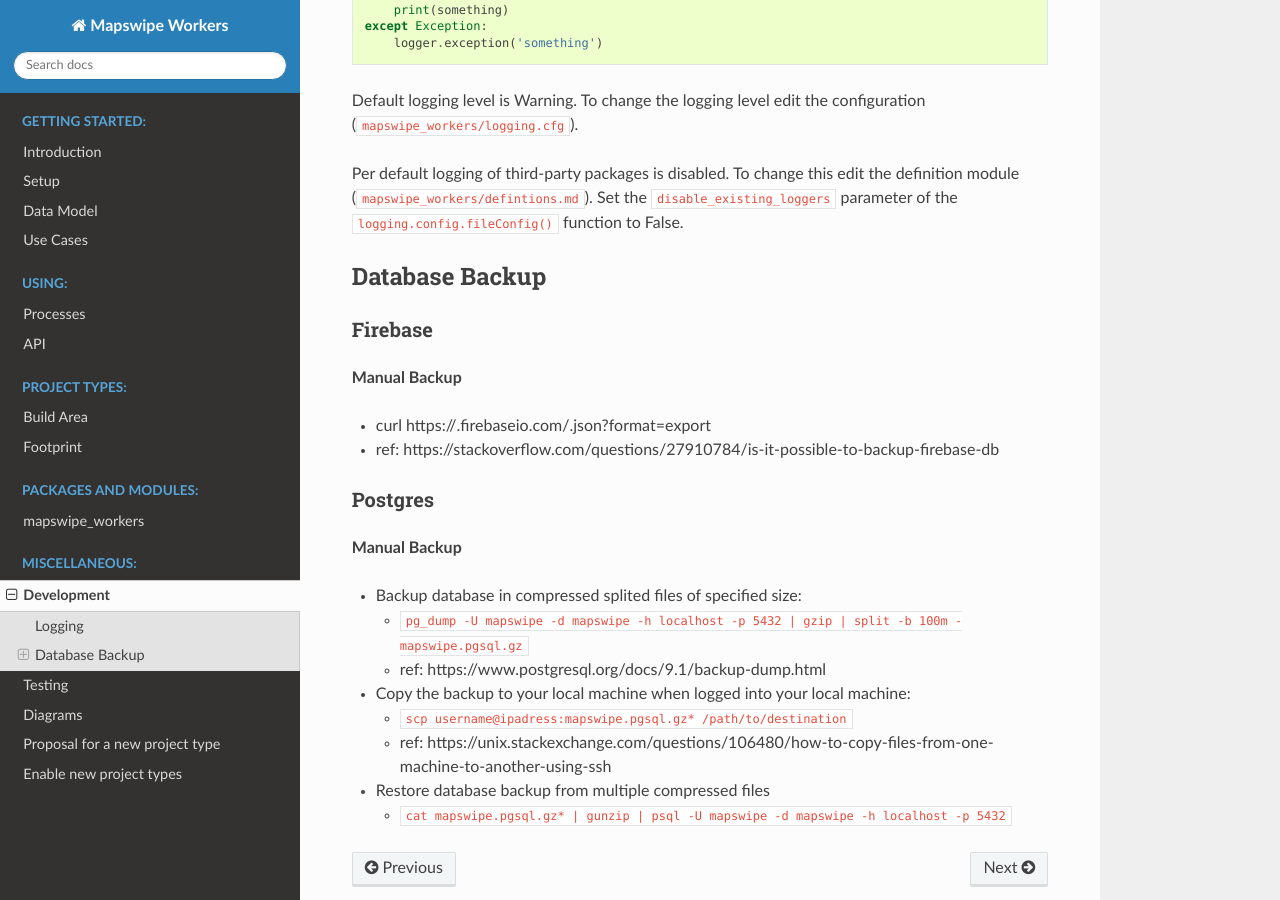
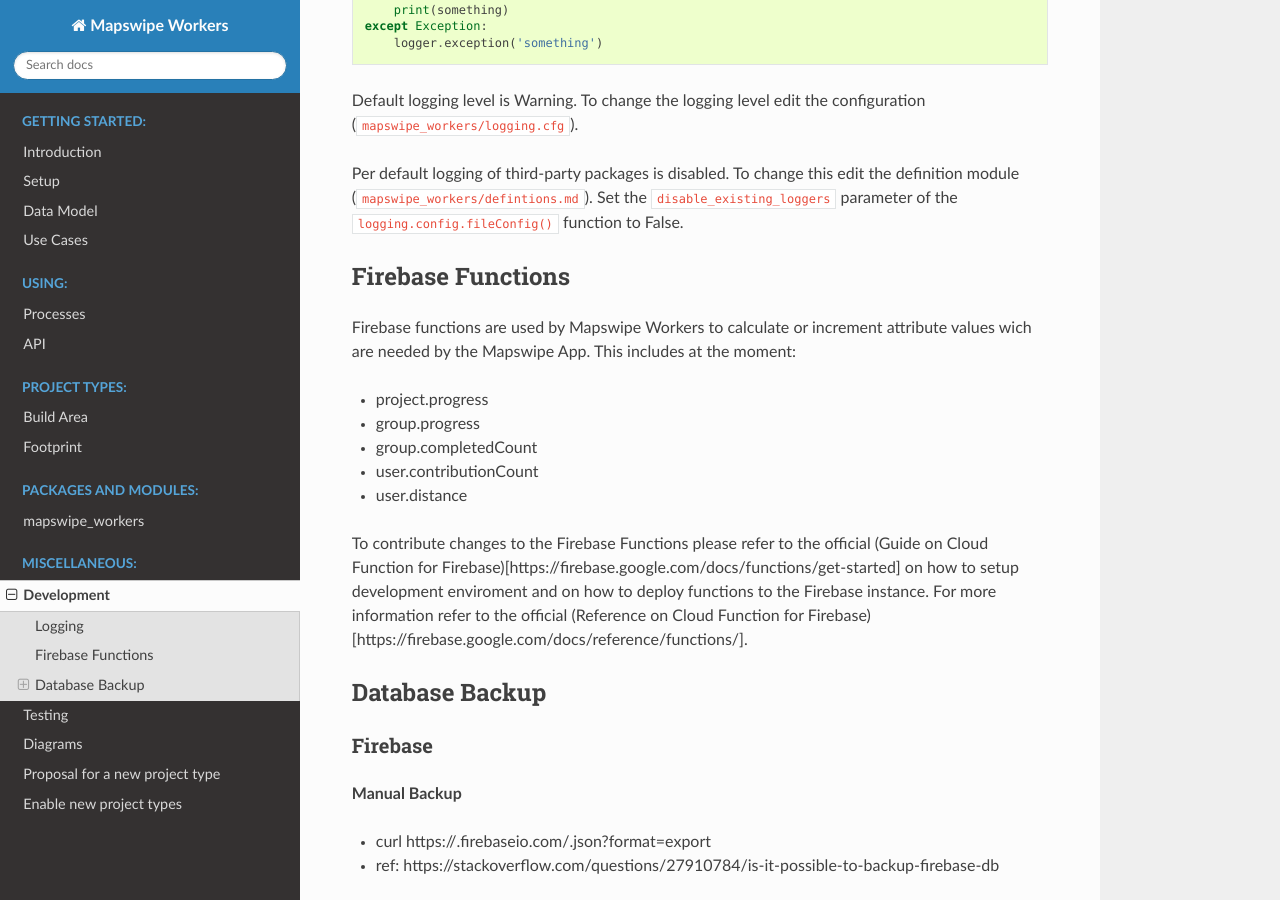
Before and after one commit to mapswipe/python-mapswipe-workers, a Sphinx documentation site: the page built from docs/development.md, in a window 1280 px wide and 900 px high, scrolled down 522 px. Built offline with Sphinx 7.4.7 and the Read the Docs theme 2.0.0, drawn with Linux system fonts in a browser that asks for light colours.

Commit message:
added chapter on firebase functions

```diff
--- a/docs/development.md
+++ b/docs/development.md
@@ -24,6 +24,18 @@
 Per default logging of third-party packages is disabled. To change this edit the definition module (`mapswipe_workers/defintions.md`). Set the `disable_existing_loggers` parameter of the `logging.config.fileConfig()` function to False.
 
 
+## Firebase Functions
+
+Firebase functions are used by Mapswipe Workers to calculate or increment attribute values wich are needed by the Mapswipe App. This includes at the moment:
+- project.progress
+- group.progress
+- group.completedCount
+- user.contributionCount
+- user.distance
+
+To contribute changes to the Firebase Functions please refer to the official (Guide on Cloud Function for Firebase)[https://firebase.google.com/docs/functions/get-started] on how to setup development enviroment and on how to deploy functions to the Firebase instance. For more information refer to the official (Reference on Cloud Function for Firebase)[https://firebase.google.com/docs/reference/functions/].
+
+
 ## Database Backup
 
 ### Firebase
```
